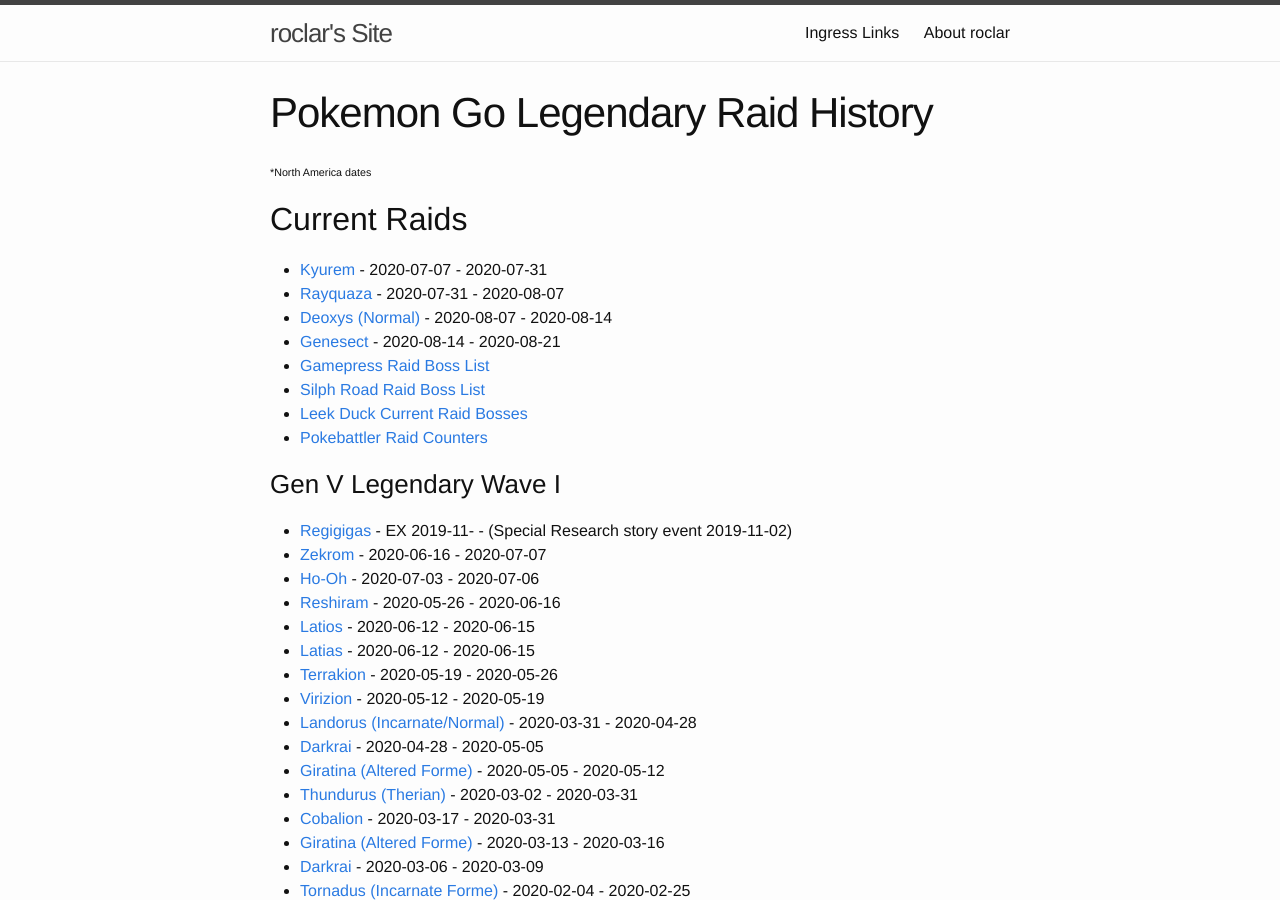
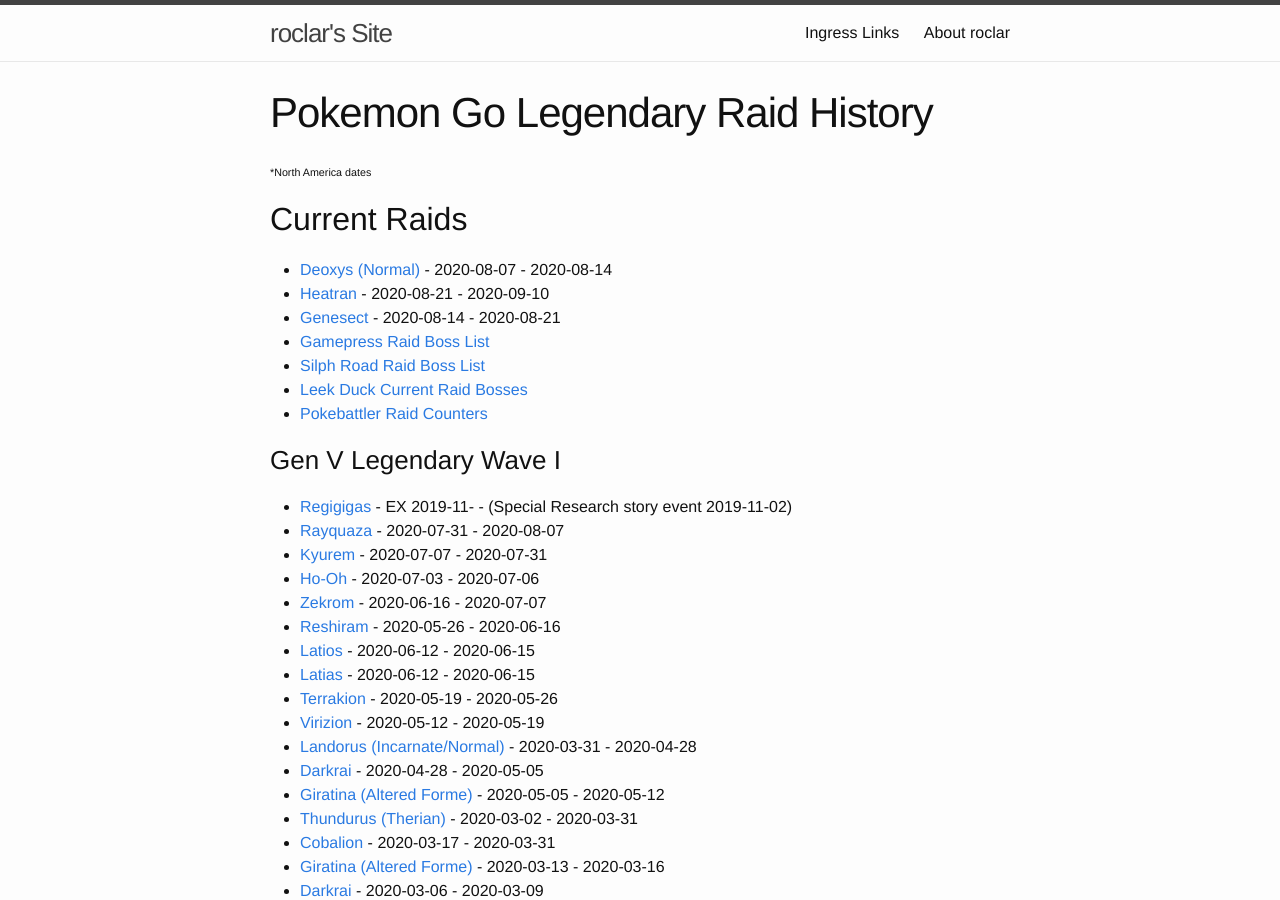
Before and after one commit to roclar/roclar.github.io, a Jekyll site: the page built from PoGoLegendaryHistory.md, in a window 1280 px wide and 900 px high. Built offline with Jekyll 4.4.1, drawn with Linux system fonts in a browser that asks for light colours; some of the changed text lies outside the part shown.

Commit message:
Heatran returns

```diff
--- a/PoGoLegendaryHistory.md
+++ b/PoGoLegendaryHistory.md
@@ -6,9 +6,8 @@
 ###### *North America dates
 
 ## Current Raids
-- [Kyurem](https://db.pokemongohub.net/pokemon/646) - 2020-07-07 - 2020-07-31
-- [Rayquaza](https://db.pokemongohub.net/pokemon/384) - 2020-07-31 - 2020-08-07
 - [Deoxys (Normal)](https://db.pokemongohub.net/pokemon/386) - 2020-08-07 - 2020-08-14
+- [Heatran](https://db.pokemongohub.net/pokemon/485) - 2020-08-21 - 2020-09-10
 - [Genesect](https://db.pokemongohub.net/pokemon/649) - 2020-08-14 - 2020-08-21
 - [Gamepress Raid Boss List](https://pokemongo.gamepress.gg/raid-boss-list)
 - [Silph Road Raid Boss List](https://thesilphroad.com/raid-bosses)
@@ -17,8 +16,10 @@
 
 ### Gen V Legendary Wave I
 - [Regigigas](https://db.pokemongohub.net/pokemon/486) - EX 2019-11- - (Special Research story event 2019-11-02)
+- [Rayquaza](https://db.pokemongohub.net/pokemon/384) - 2020-07-31 - 2020-08-07
+- [Kyurem](https://db.pokemongohub.net/pokemon/646) - 2020-07-07 - 2020-07-31
+- [Ho-Oh](https://db.pokemongohub.net/pokemon/250) - 2020-07-03 - 2020-07-06
 - [Zekrom](https://db.pokemongohub.net/pokemon/644) - 2020-06-16 - 2020-07-07
-- [Ho-Oh](https://db.pokemongohub.net/pokemon/250) - 2020-07-03 - 2020-07-06
 - [Reshiram](https://db.pokemongohub.net/pokemon/643) - 2020-05-26 - 2020-06-16
 - [Latios](https://db.pokemongohub.net/pokemon/381) - 2020-06-12 - 2020-06-15
 - [Latias](https://db.pokemongohub.net/pokemon/380) - 2020-06-12 - 2020-06-15
@@ -128,6 +129,7 @@
 - [Lugia](https://db.pokemongohub.net/pokemon/249) - 2017-07-22 - 2017-08-31
 
 ### Sources
+- [Battle Heatran in raids from August 21, 2020 at 1:00 p.m. PDT to September 10, 2020 at 1:00 p.m. PDT](https://pokemongolive.com/en/post/legendary-heatran-2/)
 - [Tips for the best Pokémon GO Fest experience—plus, Ultra Unlock details!](https://pokemongolive.com/en/post/pokemongofest2020-ultraunlock/)
 - [Kyurem arrives in five-star raids and more in July!](https://pokemongolive.com/en/post/jul2020-events/)
 - [ Celebrate Pokémon GO’s fourth anniversary by completing weekly challenges to unlock more species of Pokémon that’ll appear during Pokémon GO Fest 2020!](https://pokemongolive.com/en/post/anniversary-gofest-weeklychallenges-2020/)
```
